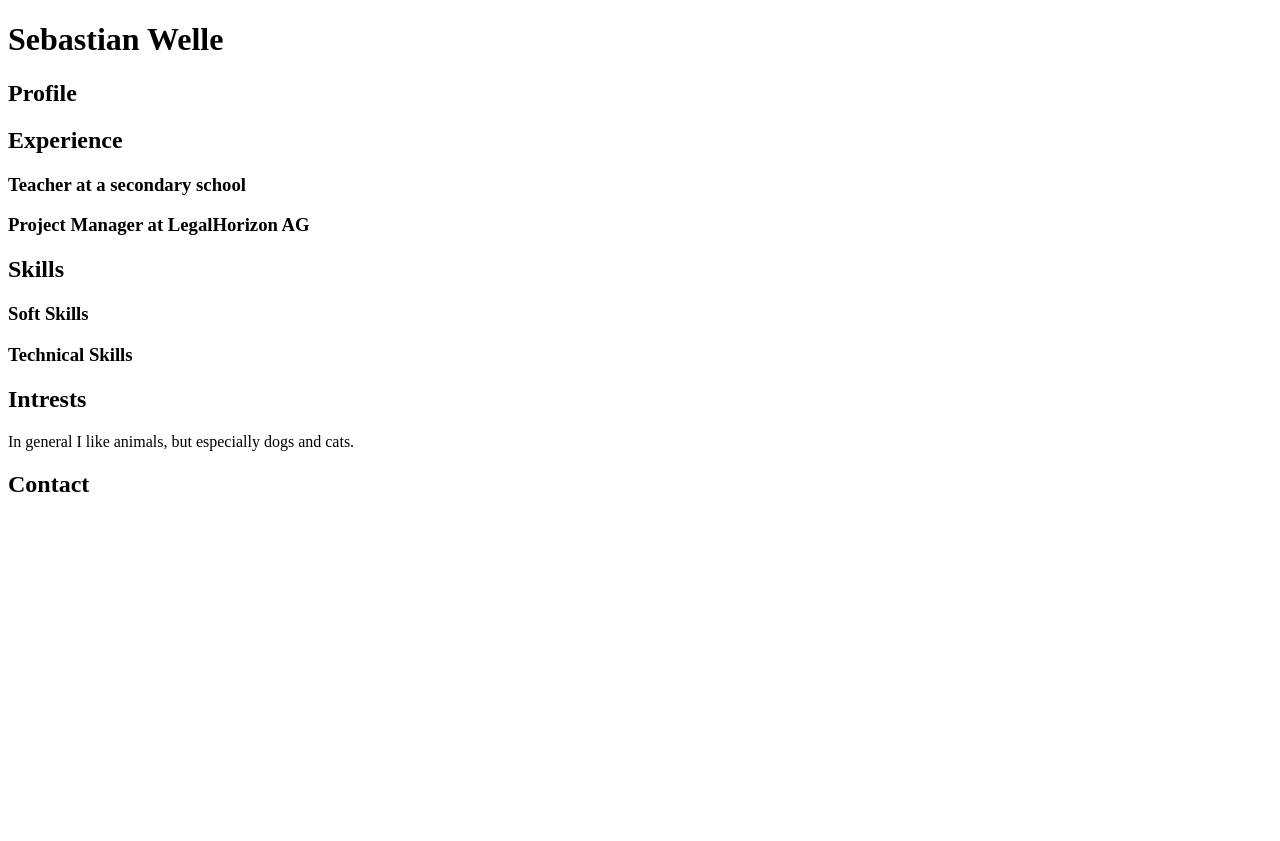
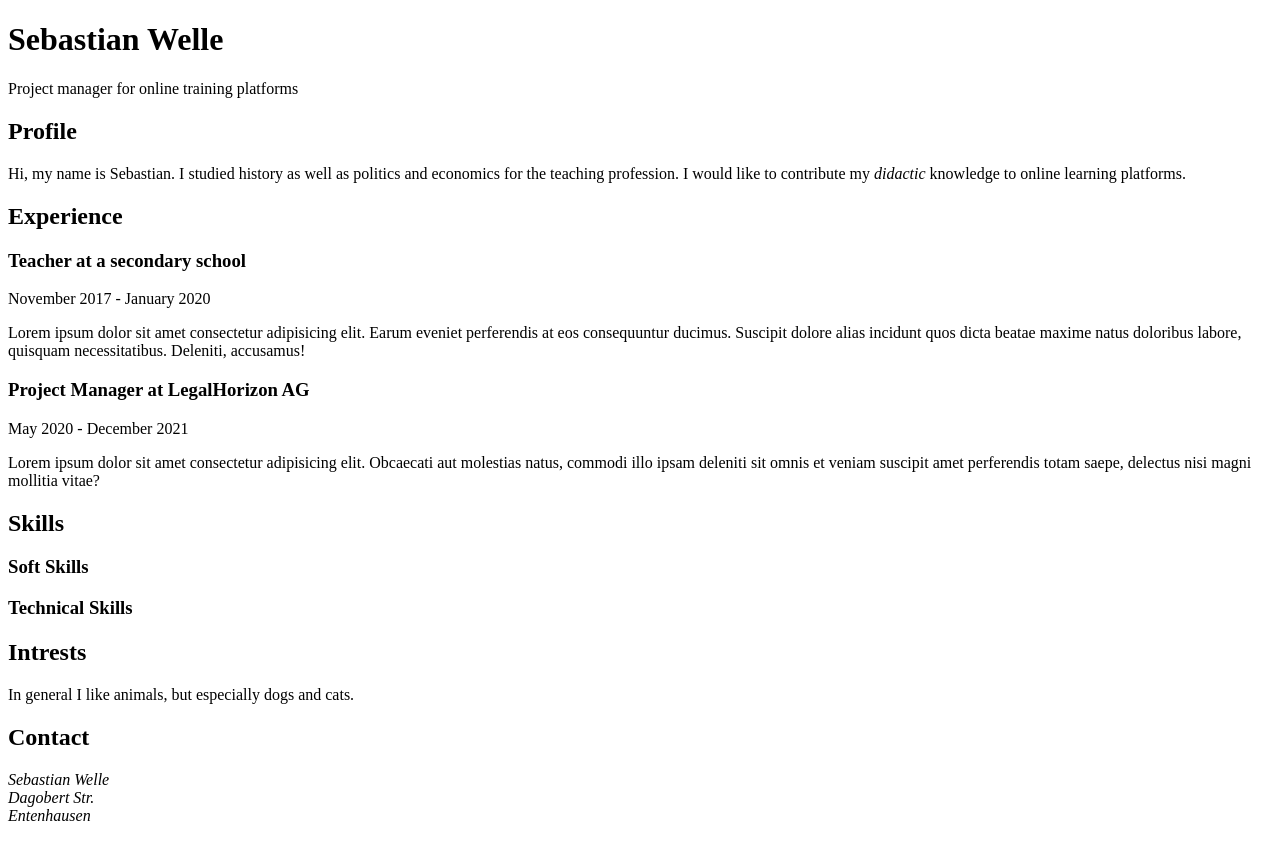
Before and after one commit to Seb-Welle/my-first-steps-on-html, a plain HTML site: page index.html in a window 1280 px wide. Before the commit the page ends 800 px from the top, so only its background shows below. Drawn offline with Linux system fonts and the light colour scheme.

Commit message:
added-text-elements-1

```diff
--- a/index.html
+++ b/index.html
@@ -10,19 +10,43 @@
   </head>
   <header>
     <h1>Sebastian Welle</h1>
+    <p>Project manager for online training platforms</p>
   </header>
   <body>
     <main>
       <article>
         <h2>Profile</h2>
+        <p>
+          Hi, my name is Sebastian. I studied history as well as politics and
+          economics for the teaching profession. I would like to contribute my
+          <i>didactic</i> knowledge to online learning platforms.
+        </p>
       </article>
       <article>
         <h2>Experience</h2>
         <section>
-          <h3>Teacher at a secondary school</h3>
+          <header>
+            <h3>Teacher at a secondary school</h3>
+            <p>November 2017 - January 2020</p>
+          </header>
+          <p>
+            Lorem ipsum dolor sit amet consectetur adipisicing elit. Earum
+            eveniet perferendis at eos consequuntur ducimus. Suscipit dolore
+            alias incidunt quos dicta beatae maxime natus doloribus labore,
+            quisquam necessitatibus. Deleniti, accusamus!
+          </p>
         </section>
         <section>
-          <h3>Project Manager at LegalHorizon AG</h3>
+          <header>
+            <h3>Project Manager at LegalHorizon AG</h3>
+            <p>May 2020 - December 2021</p>
+          </header>
+          <p>
+            Lorem ipsum dolor sit amet consectetur adipisicing elit. Obcaecati
+            aut molestias natus, commodi illo ipsam deleniti sit omnis et veniam
+            suscipit amet perferendis totam saepe, delectus nisi magni mollitia
+            vitae?
+          </p>
         </section>
       </article>
       <article>
@@ -40,6 +64,9 @@
       </article>
       <article>
         <h2>Contact</h2>
+        <p>
+          <address>Sebastian Welle <br>Dagobert Str. <br> Entenhausen</address>
+        </p>
       </article>
     </main>
   </body>
```
